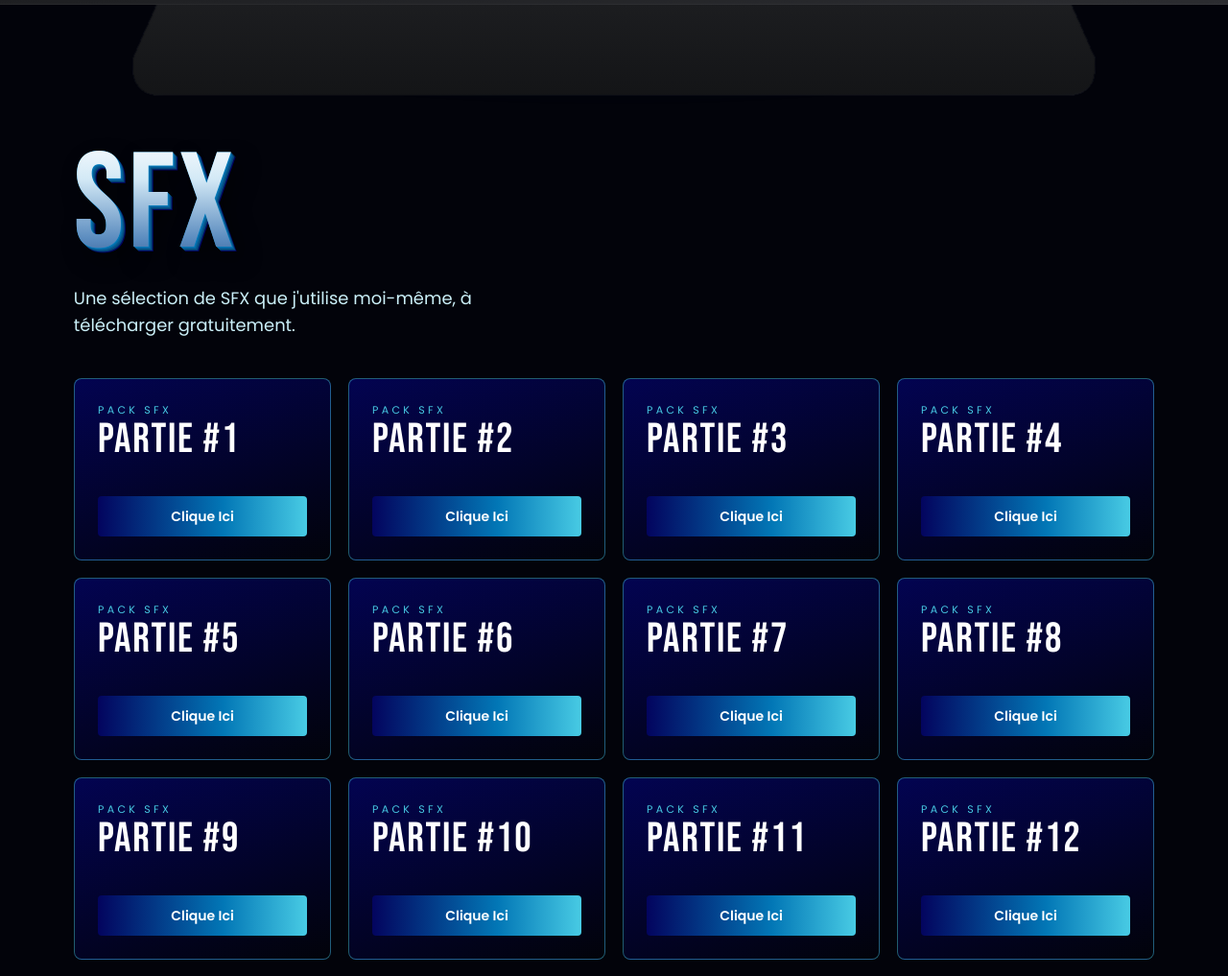
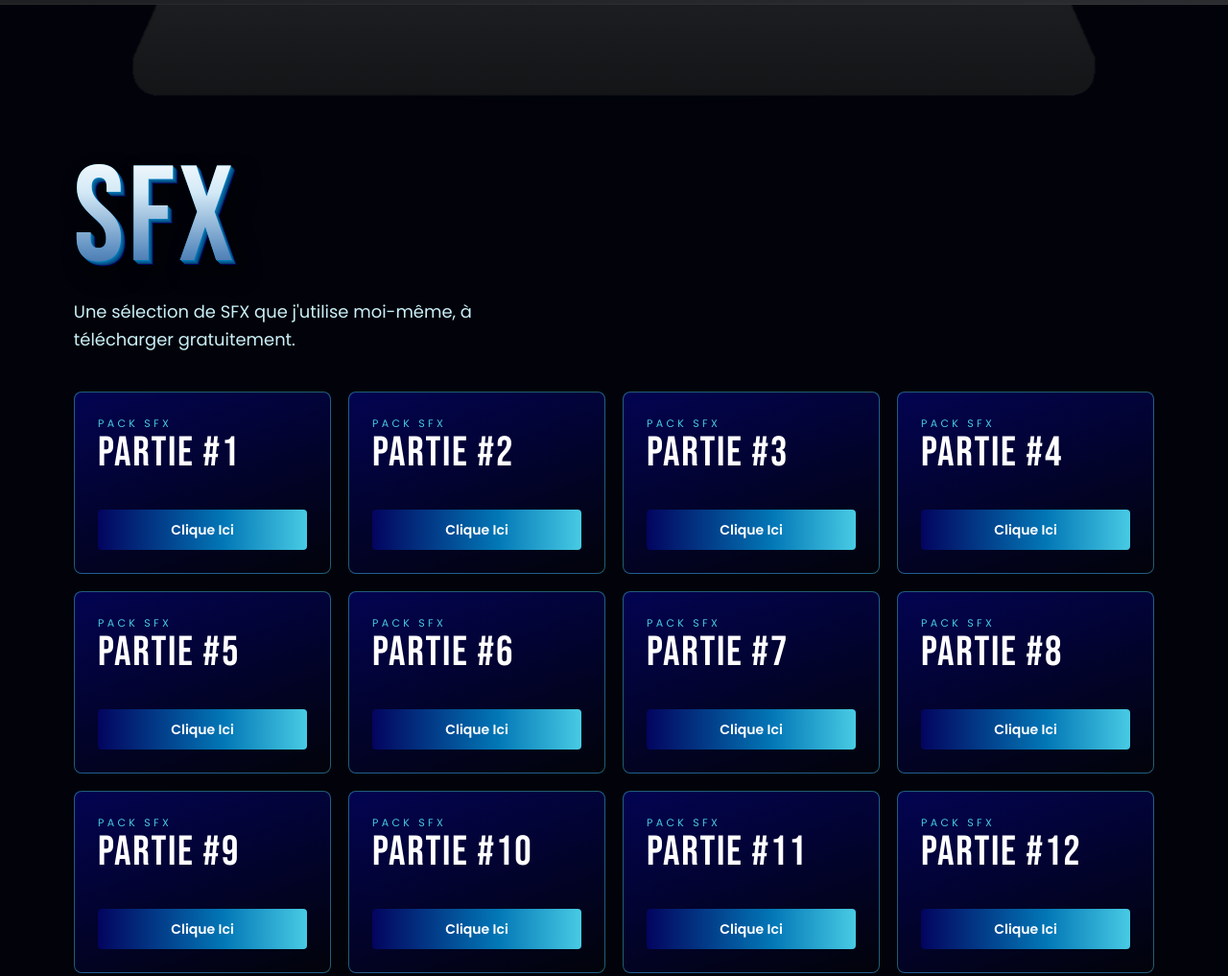
Before and after one commit to nico-mp4/nico-mp4.github.io, a plain HTML site: page index.html in a window 1280 px wide. Shown: the part 1815-2832 px from the top of the page at 96% size. Drawn offline with Linux system fonts and the light colour scheme.

Commit message:
SFX: redescend un peu

```diff
--- a/index.html
+++ b/index.html
@@ -200,7 +200,7 @@
   .base::after{content:"";position:absolute;inset:0;background:linear-gradient(#2b2c30,#131416);
        -webkit-mask:url(assets/mac-base.png) center/100% 100% no-repeat;mask:url(assets/mac-base.png) center/100% 100% no-repeat;opacity:var(--cover,0)}
   #showreel{padding-bottom:clamp(0px,1vw,16px)}
-  #sfx{padding-top:clamp(10px,1.5vw,24px)}
+  #sfx{padding-top:clamp(18px,2.6vw,42px)}
 
   /* ---------- Responsive ---------- */
   /* PC : un grand espace entre NICO et MP4 pour que ta tête ne cache pas les lettres */
```
